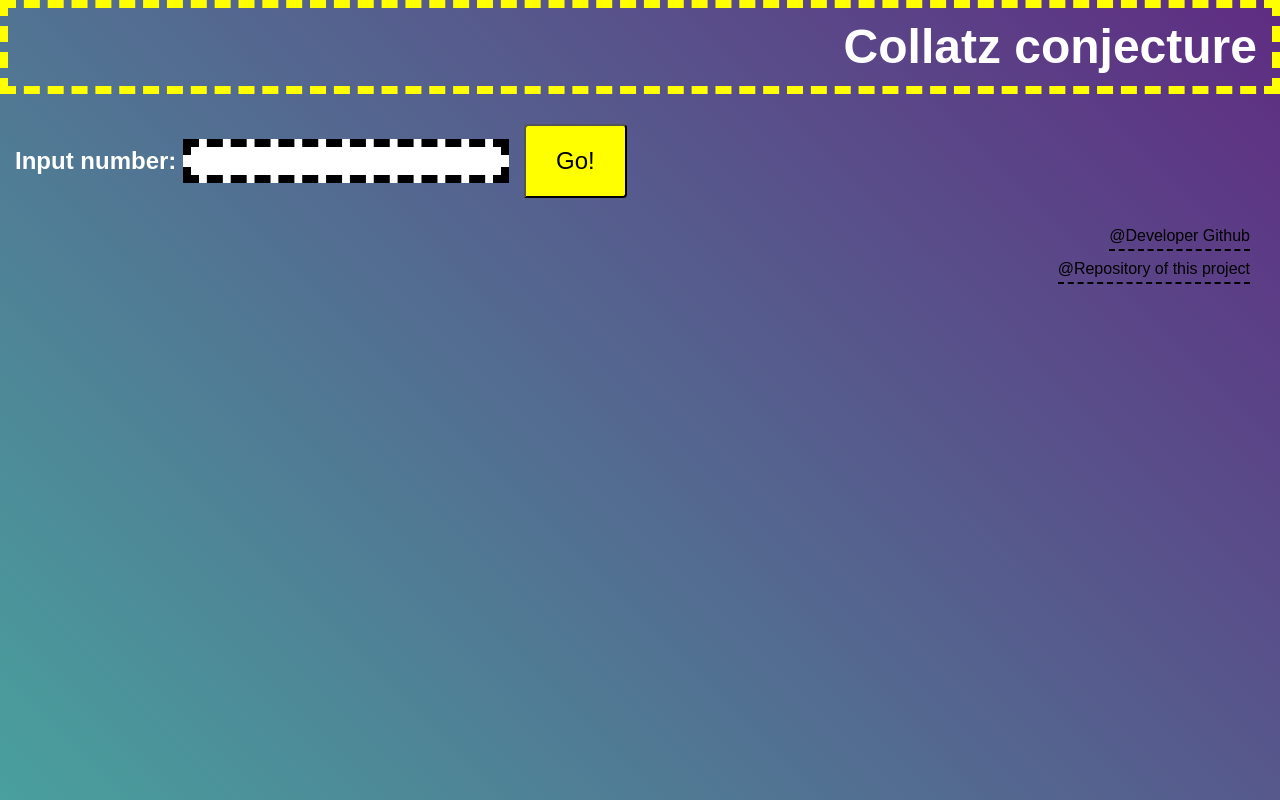
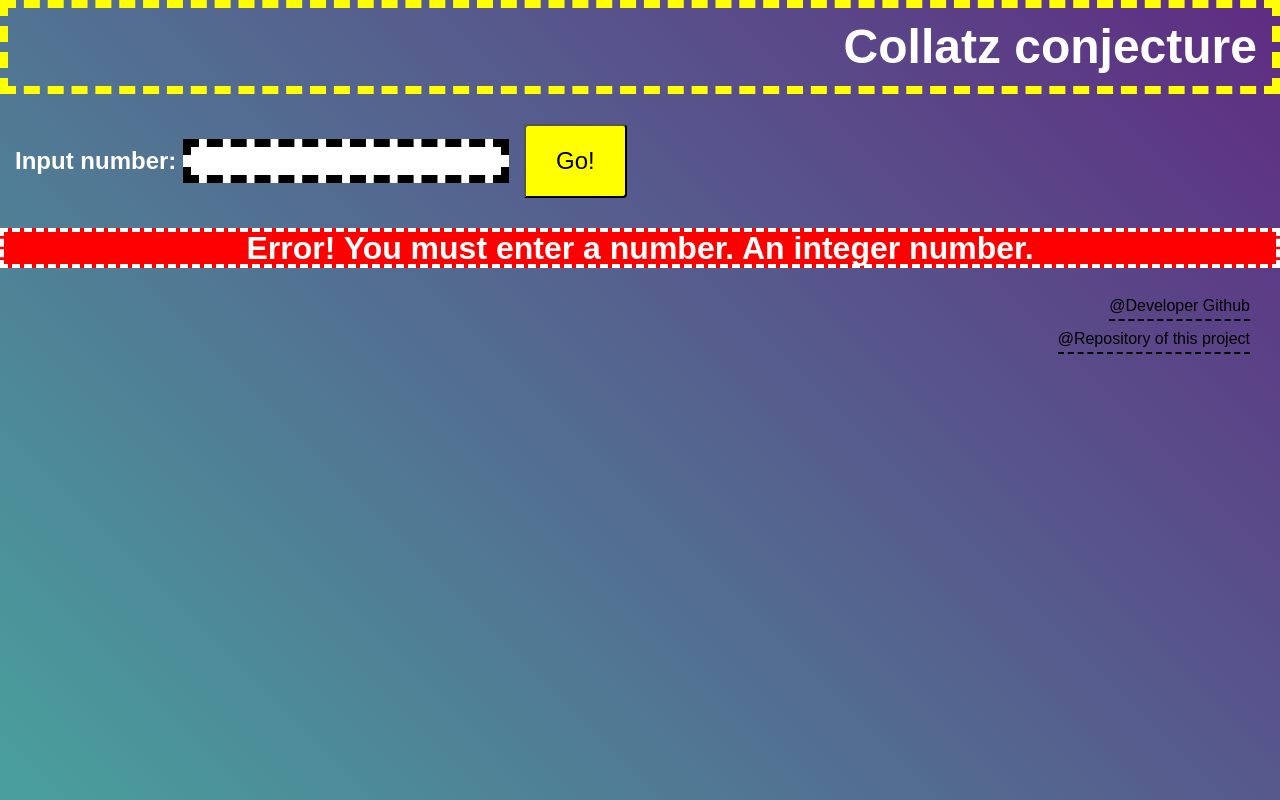
Before and after one commit to remenok200/Collatz-conjecture, a plain HTML site: page index.html in a window 1280 px wide. Both pictures are taken after typing "Sample" into the empty fields and a click on the button "Go!". Drawn offline with Linux system fonts and the light colour scheme.

Commit message:
Added error output on invalid input

```diff
--- a/assets/css/style.css
+++ b/assets/css/style.css
@@ -117,6 +117,15 @@ button:hover {
   overflow-y: hidden;
 }
 
+.input-error {
+  color: white;
+  background: red;
+  font-size: 2rem;
+  font-weight: bold;
+  text-align: center;
+  border: 4px dashed white;
+}
+
 .main-table-caption {
   text-align: center;
   font-size: 1.5rem;
@@ -150,6 +159,7 @@ td {
   align-items: flex-end;
   text-decoration: none;
   margin: 30px;
+  padding-bottom: 20px;
 }
 
 .author-link-first,
--- a/assets/js/constants.js
+++ b/assets/js/constants.js
@@ -1,5 +1,6 @@
-const goBtn = document.querySelector('.getValue > button');
-const clearBtn = document.querySelector('.getValue > .reset');
-const number = document.querySelector('.number');
-const form = document.querySelector('.getValue');
-const main = document.querySelector('main');
+const goBtn = document.querySelector(".getValue > button");
+const clearBtn = document.querySelector(".getValue > .reset");
+const number = document.querySelector(".number");
+const form = document.querySelector(".getValue");
+const main = document.querySelector("main");
+const inputError = document.querySelector(".input-error");
--- a/assets/js/index.js
+++ b/assets/js/index.js
@@ -1 +1,3 @@
-goBtn.addEventListener('click', calculate);
+inputError.style.visibility = "hidden";
+
+goBtn.addEventListener("click", calculate);
--- a/assets/js/utils/calculate.js
+++ b/assets/js/utils/calculate.js
@@ -3,15 +3,18 @@ function calculate(e) {
 
   let numberFromForm = Number(number.value);
   try {
-    if (typeof numberFromForm !== "number") {
+    if (typeof numberFromForm !== "number" || Number.isNaN(numberFromForm)) {
       form.reset();
       throw new TypeError("Input number must be a number!");
     }
-    if (!Number.isInteger(numberFromForm)) {
+    if (!Number.isInteger(numberFromForm) || numberFromForm == "") {
       form.reset();
       throw new RangeError("Input number must be a integer!");
     }
 
+    number.style.textAlign = "center";
+    number.style.fontWeight = "bold";
+    inputError.remove();
     goBtn.remove();
     number.disabled = true;
     form.append(createElement("button", { classNames: ["reset"] }, "Clear."));
@@ -131,6 +134,7 @@ function calculate(e) {
       )
     );
   } catch (e) {
+    inputError.style.visibility = "visible";
     throw new Error(e);
   }
 }
--- a/index.html
+++ b/index.html
@@ -19,42 +19,12 @@
 
     <main>
       <form class="getValue">
-        <label class="main-table-caption"
-          >Input number: <input class="number" name="number"
-        /></label>
-        <button>Go!</button>
-        <!-- <button class="reset">Clear.</button> -->
-      </form>
-      <!-- <table class="main-table">
-        <caption class="main-table-caption">
-          Calculations
-        </caption>
-        <tbody class="main-table-contents">
-          <tr>
-            <td>Iteration number</td>
-            <td>Contents of the calculation</td>
-            <td>Result</td>
-            <td>Picture</td>
-          </tr>
-          <tr>
-            <th>1</th>
-            <th>2</th>
-            <th>3</th>
-            <th><img src="./assets/icons/odd.svg" alt="odd result"></th>
-          </tr>
-          <tr>
-            <th>1</th>
-            <th>2</th>
-            <th>3</th>
-            <th><img src="./assets/icons/even.svg" alt="even result"></th>
-          </tr>
-        </tbody>
-        <tfoot>
-          <th colspan="4" class="main-table-iterations-number">
-            Number of iterations:
-          </th>
-        </tfoot>
-      </table> -->
+        <label class="main-table-caption">
+          Input number: <input class="number" name="number"
+          /></label>
+          <button>Go!</button>
+        </form>
+        <p class="input-error">Error! You must enter a number. An integer number.</p>
     </main>
 
     <footer>
```
